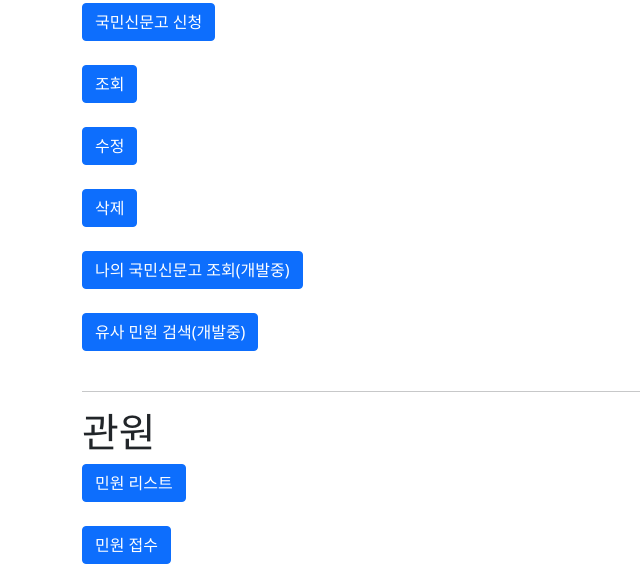
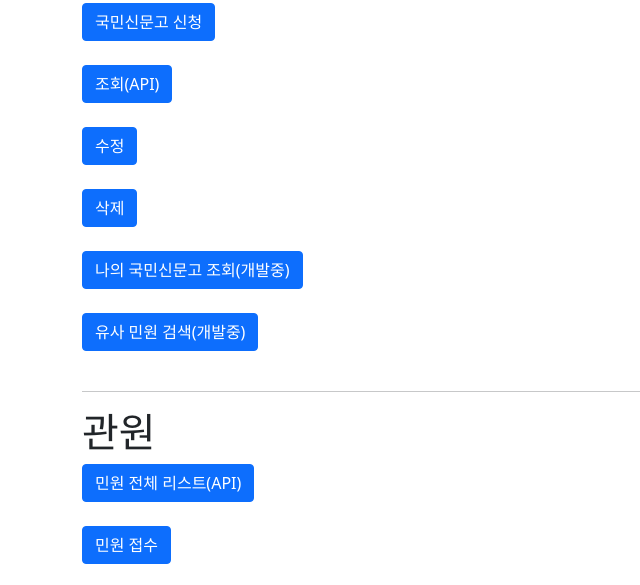
Before and after one commit to gymnopedy01/hyperledger-fabric-epeople, a website: page application/views/index.html in a window 1280 px wide. Shown: the part 348-933 px from the top of the page, without its empty margins (0-640 px from the left). Drawn offline with nearby package versions, Linux system fonts and the light colour scheme.

Commit message:
인덱스 페이지 수정

```diff
--- a/application/views/index.html
+++ b/application/views/index.html
@@ -21,7 +21,7 @@
 
       <h1>백성</h1>
       <a href="./civil/request.html" class="btn btn-primary">국민신문고 신청</a><br/><br/>
-      <a href="./api/complaint-request.json?requestId=REQ:1" class="btn btn-primary">조회</a><br/><br/>
+      <a href="./api/complaint-request.json?requestId=REQ:1" class="btn btn-primary">조회(API)</a><br/><br/>
       <a href="./civil/update.html" class="btn btn-primary">수정</a><br/><br/>
       <a href="./civil/delete.html" class="btn btn-primary">삭제</a><br/><br/>
       <a href="./api/my-complaint-requests.json?userId=fuga" class="btn btn-primary">나의 국민신문고 조회(개발중)</a><br/><br/>
@@ -29,7 +29,7 @@
       <hr/>
 
       <h1>관원</h1>
-      <a href="./api/all-complaint-requests.json" class="btn btn-primary">민원 리스트</a><br/><br/>
+      <a href="./api/all-complaint-requests.json" class="btn btn-primary">민원 전체 리스트(API)</a><br/><br/>
       <a href="./servant/received.html" class="btn btn-primary">민원 접수</a><br/><br/>
       <a href="./servant/add-result.html" class="btn btn-primary">민원 결과 등록</a><br/><br/>
       <a href="./servant/update-result.html" class="btn btn-primary">민원 결과 수정</a><br/><br/>
```
